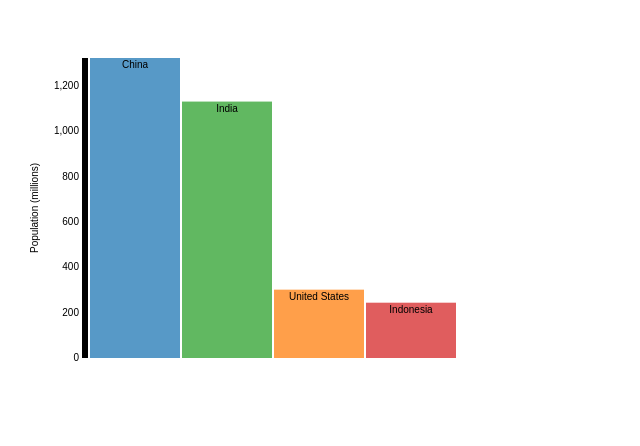
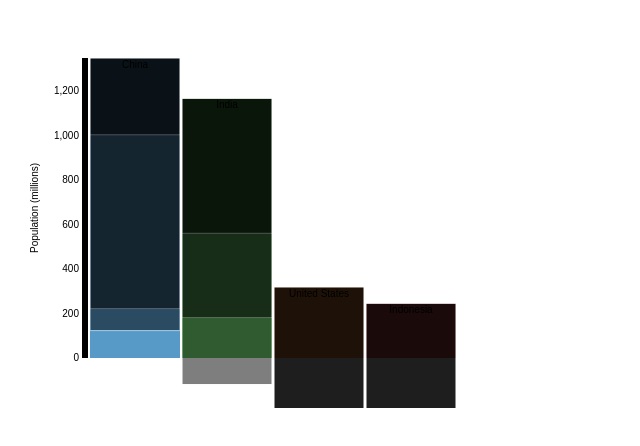
Before and after one commit to sarah-jung/D3_examples, a plain HTML site: page Bar chart population/index.html in a window 1280 px wide. Shown: the whole page, without its empty margins (0-640 px from the left). Drawn offline with nearby package versions, Linux system fonts and the light colour scheme.

Commit message:
Attempted to add age demographic representation
Running into errors with the yScale and the height of the rectangles

```diff
--- a/Bar chart population/index.html
+++ b/Bar chart population/index.html
@@ -9,6 +9,11 @@
         fill: black;
         font: 10px sans-serif;
         text-anchor: middle;
+      }
+      #ageRects rect {
+        fill:black;
+        stroke:white;
+        opacity:0.5;
       }
     </style>
   </head>
@@ -31,14 +36,14 @@
       .attr("width",outerWidth)
       .attr("height",outerHeight);
 
-    var plotArea = svg.append("g")
+    var plotArea = svg.append("g").attr("id","plotArea")
       .attr("transform","translate(" + margin.left + "," + margin.top + ")");
 
     var yScale = d3.scale.linear().range([innerHeight,0]);
     var colorScale = d3.scale.category10();
 
-    var chart = plotArea.append("g");
-    var yAxisGroup = plotArea.append("g");
+    var chart = plotArea.append("g").attr("id","chart");
+    var yAxisGroup = plotArea.append("g").attr("id","yAxisGroup");
     var yAxisLabel = yAxisGroup.append("text")
       .style("text-anchor", "middle")
       .attr("transform", "translate(-" + yAxisLabelOffset + "," + (innerHeight/2) + ") rotate(-90)")
@@ -57,16 +62,32 @@
 
       //Data Binding
       var bar = chart.selectAll("g").data(data)
-        .enter().append("g")
+        .enter().append("g").classed("bar",true)
         .attr("transform", function(d,i) {return "translate(" + (i*barWidth + (i+1)*gap) + ",0)";});
 
-      //Set bar with
+      //Set bar width
       bar.append("rect")
         .attr("y", function(d) {return yScale(d.population);})
         .attr("height", function(d) {return innerHeight - yScale(d.population);})
         .attr("width", barWidth)
         .attr("opacity","0.75")
         .attr("fill", function(d) {return colorScale(d.country);});
+
+      var ageRects = bar.append("g").attr("id","ageRects");
+
+      //Age distrubution
+      ageRects.append("rect")
+        .attr("y", function(d) {return yScale(d.population);})
+        .attr("width", barWidth)
+        .attr("height", function(d) {return yScale(d.young);})
+      ageRects.append("rect")
+        .attr("y", function(d) {return yScale(d.population);})
+        .attr("width", barWidth)
+        .attr("height", function(d) {return yScale(d.mid);});
+      ageRects.append("rect")
+        .attr("y", function(d) {return yScale(d.population);})
+        .attr("width", barWidth)
+        .attr("height", function(d) {return yScale(d.old);});
 
       //Add label
       bar.append("text")
@@ -106,7 +127,10 @@
 
     function type(d)
     {
-      d.population = (+d.population / 1000000);
+      d.young = +d._0to14 / 1000000;
+      d.mid = +d._15to64 / 1000000;
+      d.old = +d._65up / 1000000;
+      d.population = (d.young + d.mid + d.old);
       return d;
     }
 
--- a/Bar chart population/population.csv
+++ b/Bar chart population/population.csv
@@ -1,5 +1,5 @@
-country,population
-China,1321851888
-India,1129866154
-United States,301139947
-Indonesia,243693997
+country,_0to14,_15to64,_65up
+China,221870588,1002444705,122989413
+India,362874979,741248288,61955950
+United States,61801455,210911644,46179004
+Indonesia,67144054,163367691,15101298
```
